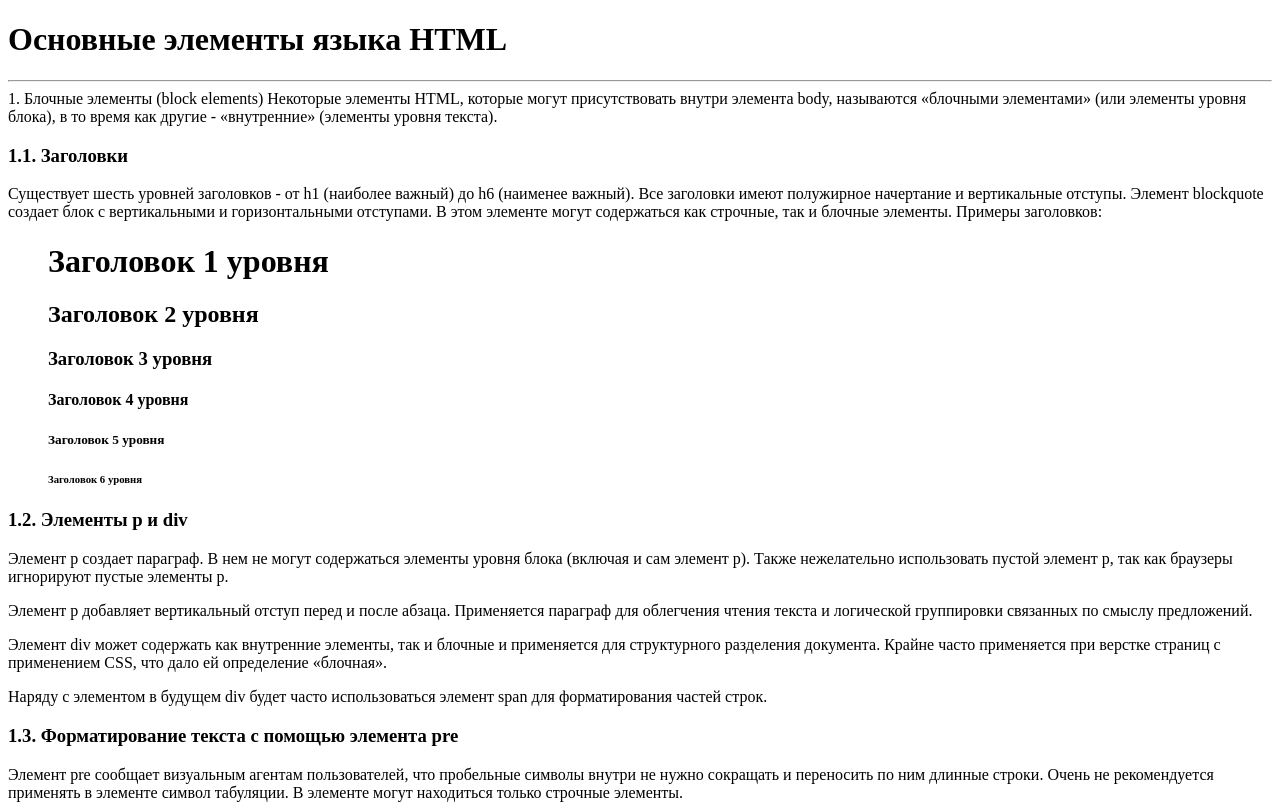
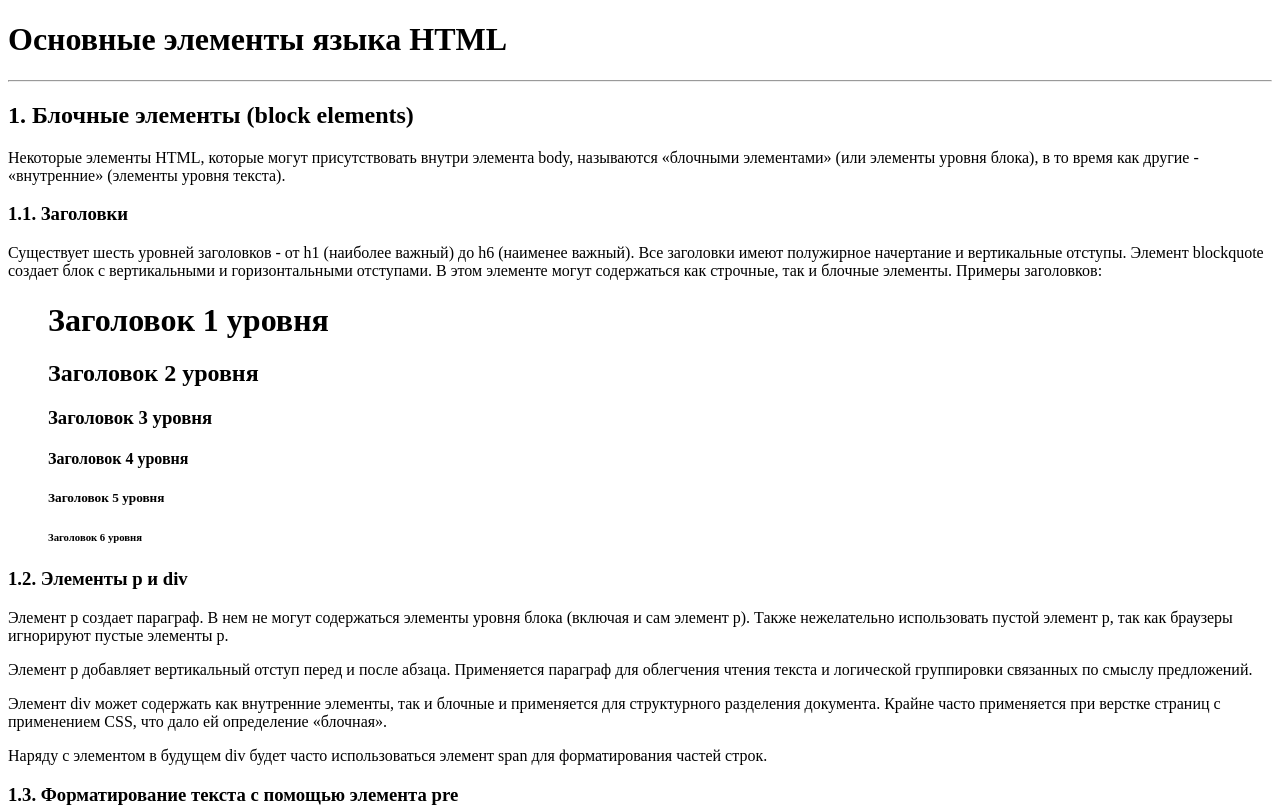
Before and after one commit to SokolovaPolina/SokolovaPolina.github.io, a plain HTML site: page lab1/lab1_1.html in a window 1280 px wide. Shown: the top 809 px of the page. Drawn offline with Linux system fonts and the light colour scheme.

```diff
--- a/lab1/lab1_1.html
+++ b/lab1/lab1_1.html
@@ -18,7 +18,7 @@
 ТИПА 1.1.1 - ЗАГОЛОВКАМИ ЧЕТВЕРТОГО УРОВНЯ
 -->
 
-1. Блочные элементы (block elements)
+<h2>1. Блочные элементы (block elements)</h2>
 
 Некоторые элементы HTML, которые могут присутствовать внутри элемента body, называются «блочными элементами» (или элементы уровня блока), в то время как другие - «внутренние»  (элементы уровня текста).
 
```
